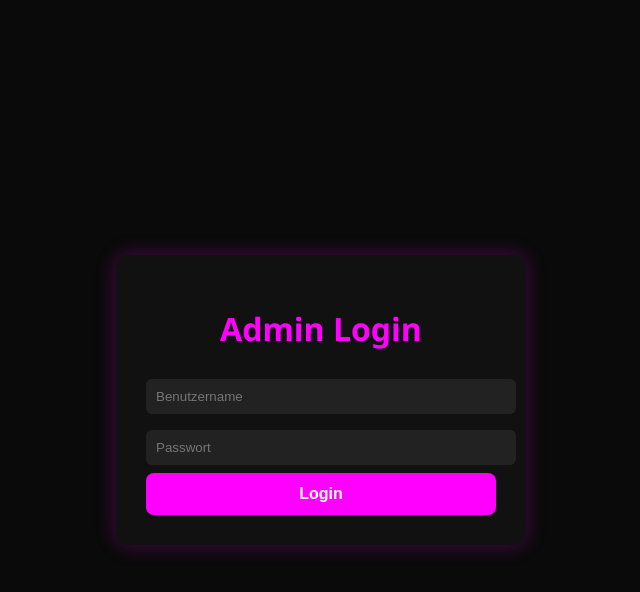
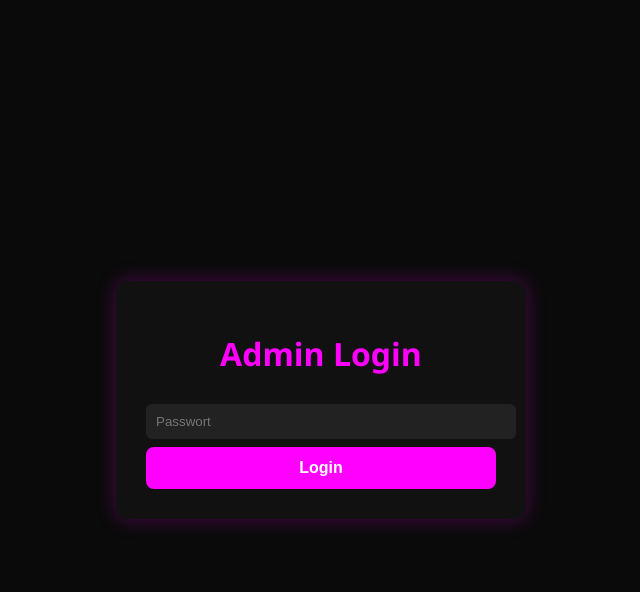
Before and after one commit to mbotru/qr-anwesenheit, a Flask app: page /admin in a window 1280 px wide. Shown: the top 592 px of the page, without its empty margins (319-959 px from the left). Run offline with Flask 3, Linux system fonts and the light colour scheme.

Commit message:
Update admin.html

```diff
--- a/templates/admin.html
+++ b/templates/admin.html
@@ -27,7 +27,7 @@
         text-align: center;
         color: #ff00ff;
     }
-    input[type="text"], input[type="password"] {
+    input[type="password"] {
         width: 100%;
         padding: 10px;
         margin: 8px 0;
@@ -65,7 +65,6 @@
         <div class="error">{{ error }}</div>
     {% endif %}
     <form method="POST">
-        <input type="text" name="username" placeholder="Benutzername" required>
         <input type="password" name="password" placeholder="Passwort" required>
         <button type="submit">Login</button>
     </form>
```
